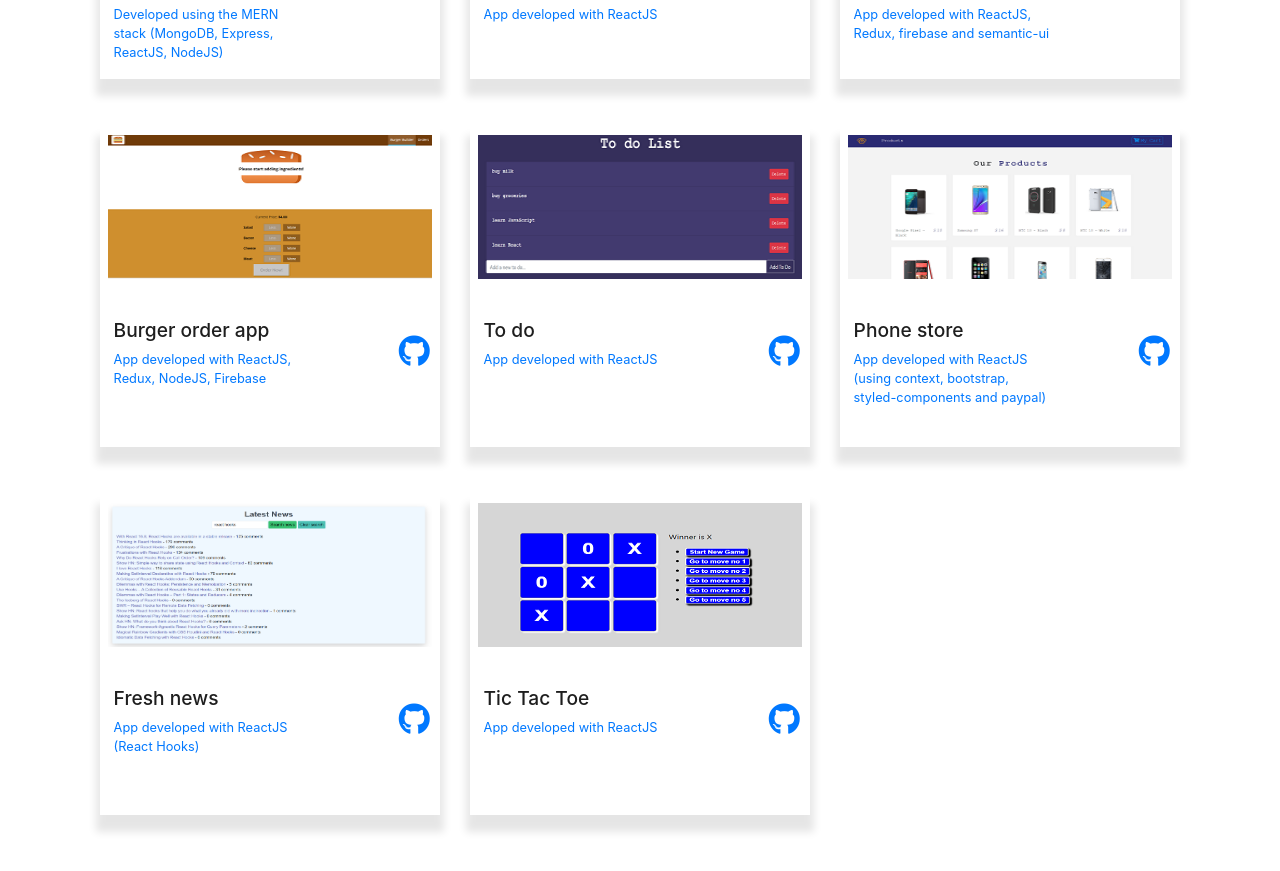
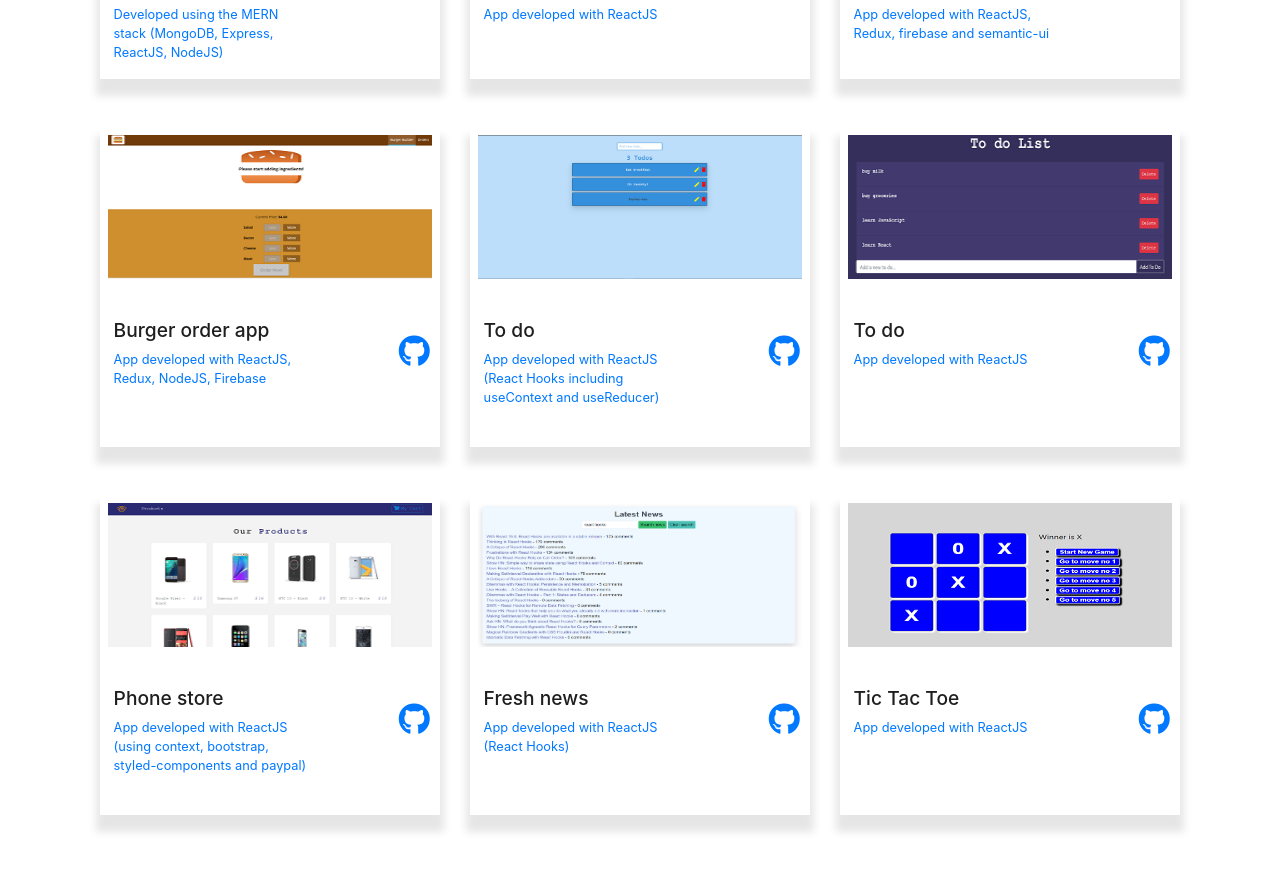
Before and after one commit to bogdantigheci/portfolio, a React (Create React App) app: page / in a window 1280 px wide. Shown: the part 1464-2335 px from the top of the page. Built offline with nearby package versions, Linux system fonts and the light colour scheme.

Commit message:
added todo with hooks

```diff
--- a/src/components/Content/projectsList.js
+++ b/src/components/Content/projectsList.js
@@ -30,8 +30,16 @@ const projects = [
   },
   {
     title: 'To do',
+    techStack:
+      'App developed with ReactJS (React Hooks including useContext and useReducer)',
+    projectLink: 'https://todoreactbt.netlify.com/',
+    githubLink: 'https://github.com/bogdantigheci/todohooks',
+    img: 'img/todohooks.png',
+  },
+  {
+    title: 'To do',
     techStack: 'App developed with ReactJS',
-    projectLink: 'https://todoreactbt.netlify.com/',
+    projectLink: 'https://todohooks.vercel.app/',
     githubLink: 'https://github.com/bogdantigheci/todolistreact',
     img: 'img/img2.png',
   },
```
Also changed, not shown: public/img/todohooks.PNG (added).
